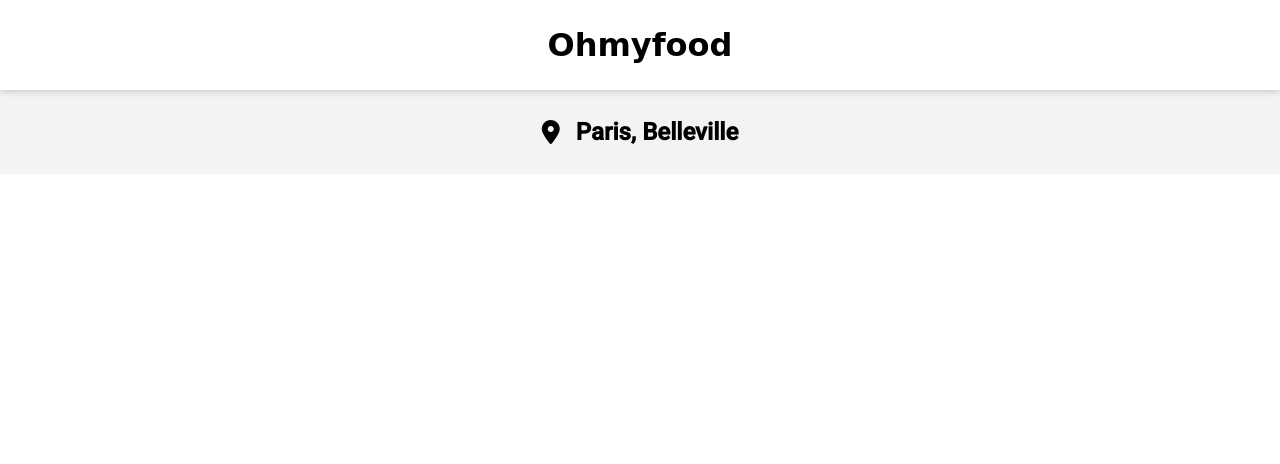
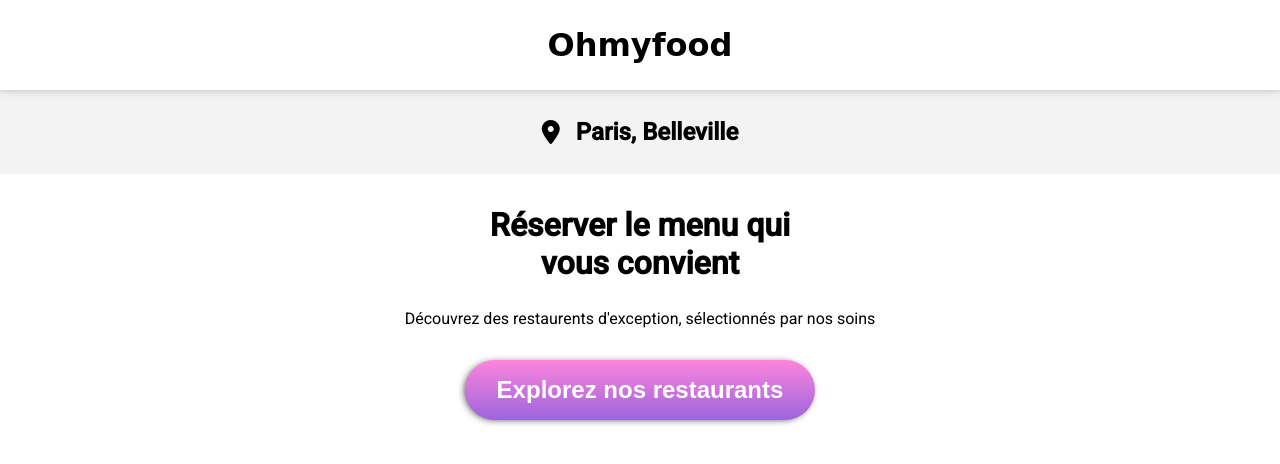
Before and after one commit to Bedgard/OhMyFood-project-2, a plain HTML site: page index.html in a window 1280 px wide. Drawn offline with Linux system fonts and the light colour scheme; a web font is replaced by a local one.

Commit message:
explorer and gradient

```diff
--- a/index.html
+++ b/index.html
@@ -20,10 +20,16 @@
           <div class="city">
                <i class="fas fa-map-marker-alt"></i>
                <h2>Paris, Belleville</h2>
+          </div>
+
+          <section class="explorer">
+               <h2>Réserver le menu qui<br>vous convient</h2>
+               <p>Découvrez des restaurents d'exception, sélectionnés par nos soins</p>
+               <button>Explorez nos restaurants</button>
+          </section>
 
           </div>
      </main>
-
 </body>
 
 
--- a/style.css
+++ b/style.css
@@ -36,3 +36,40 @@ main .city i {
     font-size: 1.5rem;
 
 }
+
+/* EXPLORER */
+
+.explorer {
+    text-align: center;
+
+}
+
+.explorer h2 {
+    margin-top: 2rem;
+    font-size: 2rem;
+
+}
+
+.explorer p {
+    font-size: 1rem;
+
+}
+
+.explorer button {
+    border: none;
+    border-radius: 2rem;
+    box-shadow: -2px 1px 8px -3px #000000;
+    color: white;
+    font-weight: bold;
+    font-size: 1.5rem;
+    padding: 1rem 2rem;
+    background-image: linear-gradient(to top, rgba(147, 86, 220, 0.9), rgba(255, 121, 218, 0.9));
+    transition: transform 200ms;
+    margin-top: 1rem;
+}
+
+.explorer button:hover {
+    transform: scale(1.02);
+    cursor: pointer;
+    opacity: 0.9;
+}
```
